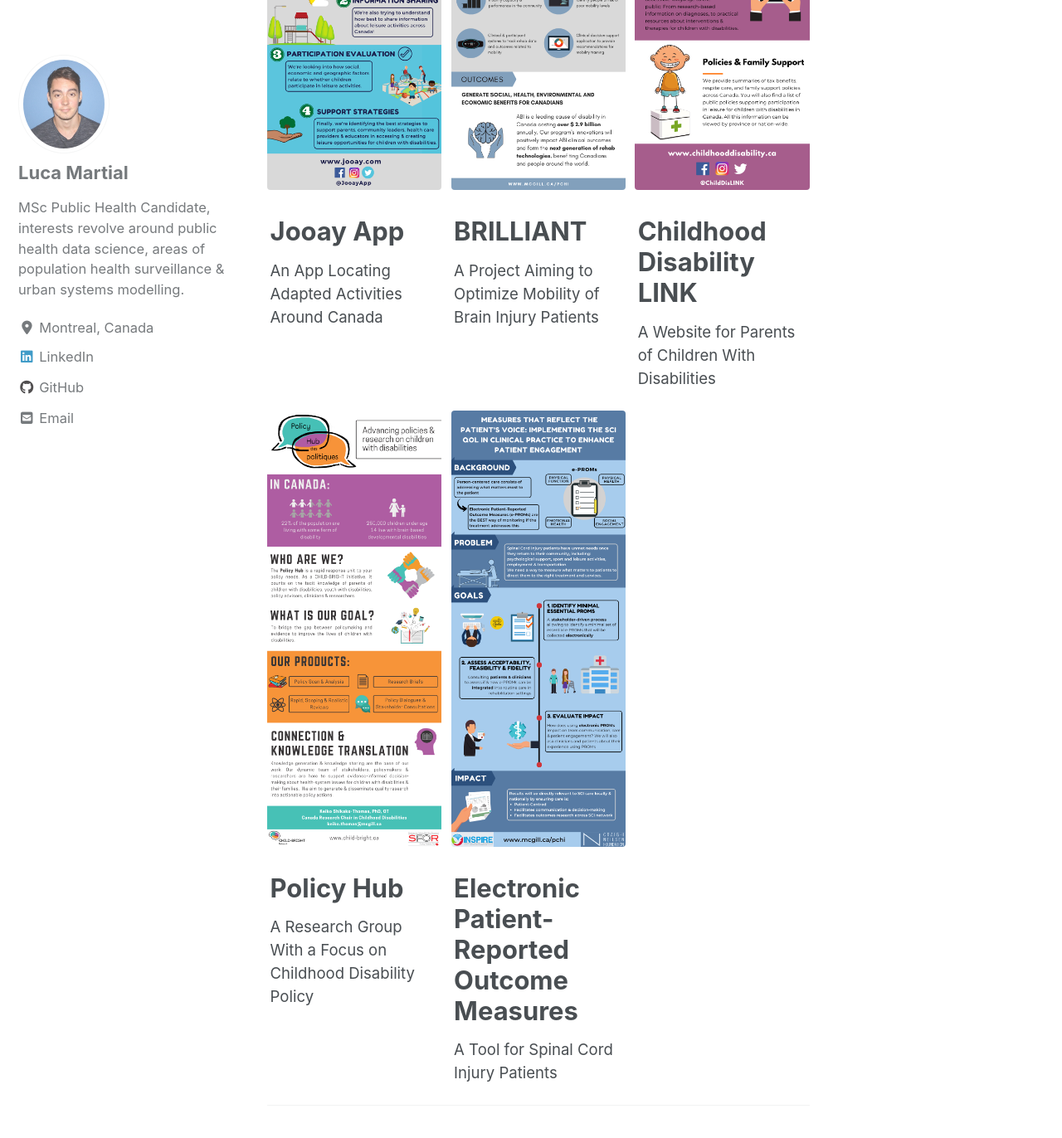
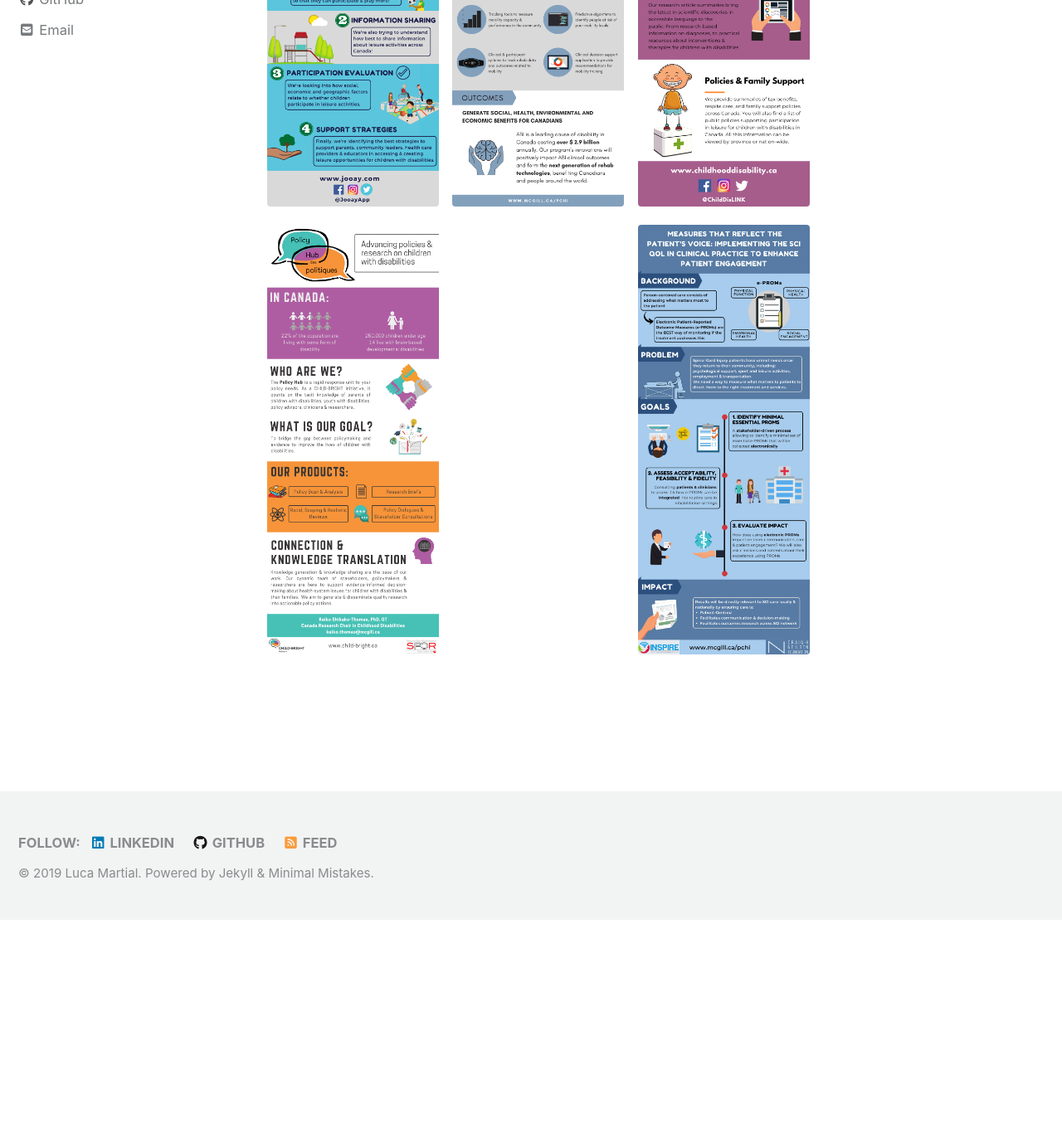
Before and after one commit to luca-martial/luca-martial.github.io, a Jekyll site: the page built from _pages/knowledge-translation.md, in a window 1280 px wide and 1400 px high, scrolled down 1060 px. Shown: the top 1372 px of the window at 83% size. Built offline with Jekyll 4.4.1, drawn with Linux system fonts in a browser that asks for light colours; cached includes are drawn as plain includes; nearby versions of some CDN libraries; our own code applies the rules of GitHub Pages for plain Markdown files; after the commit the page ends 2168 px from its top, so only the background shows below that; some of the changed lines change nothing that is shown.

Commit message:
gallery switch

```diff
--- a/_pages/knowledge-translation.md
+++ b/_pages/knowledge-translation.md
@@ -3,22 +3,17 @@
 permalink: /knowledge-translation/
 title: false
 author_profile: true
-feature_row:
+gallery:
   - image_path: /images/esdc_jooay.png
-    title: "Jooay App"
-    excerpt: "An App Locating Adapted Activities Around Canada"
+    title: "Jooay App - An App Locating Adapted Activities Around Canada"
   - image_path: /images/BRILLIANT.png
-    title: "BRILLIANT"
-    excerpt: "A Project Aiming to Optimize Mobility of Brain Injury Patients"
+    title: "BRILLIANT - A Project Aiming to Optimize Mobility of Brain Injury Patients"
   - image_path: /images/LINK.png
-    title: "Childhood Disability LINK"
-    excerpt: "A Website for Parents of Children With Disabilities"
+    title: "Childhood Disability LINK - A Website for Parents of Children With Disabilities"
   - image_path: /images/policy_hub.png
-    title: "Policy Hub"
-    excerpt: "A Research Group With a Focus on Childhood Disability Policy"
+    title: "Policy Hub - A Research Group With a Focus on Childhood Disability Policy"
   - image_path: /images/CNF.png
-    title: "Electronic Patient-Reported Outcome Measures"
-    excerpt: "A Tool for Spinal Cord Injury Patients"
+    title: "Electronic Patient-Reported Outcome Measures - A Tool for Spinal Cord Injury Patients"
 ---
 
 # Videos
@@ -30,7 +25,7 @@
 
 # Infographics
 
-{% include feature_row %}
+{% include gallery %}
 
 <!-- ### Jooay - An App Locating Adapted Activities Around Canada
 {% include figure image_path="/images/esdc_jooay.png" width="10" height="YYY"%}
```
